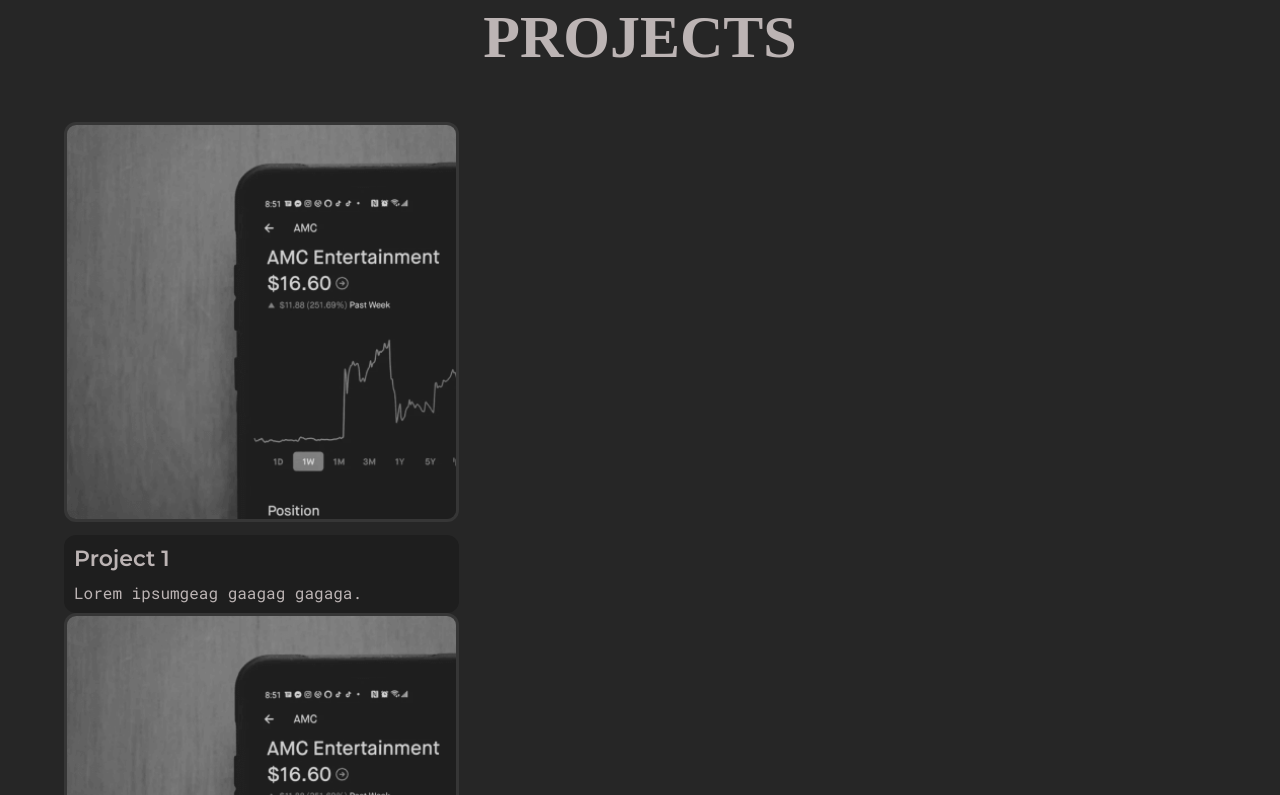
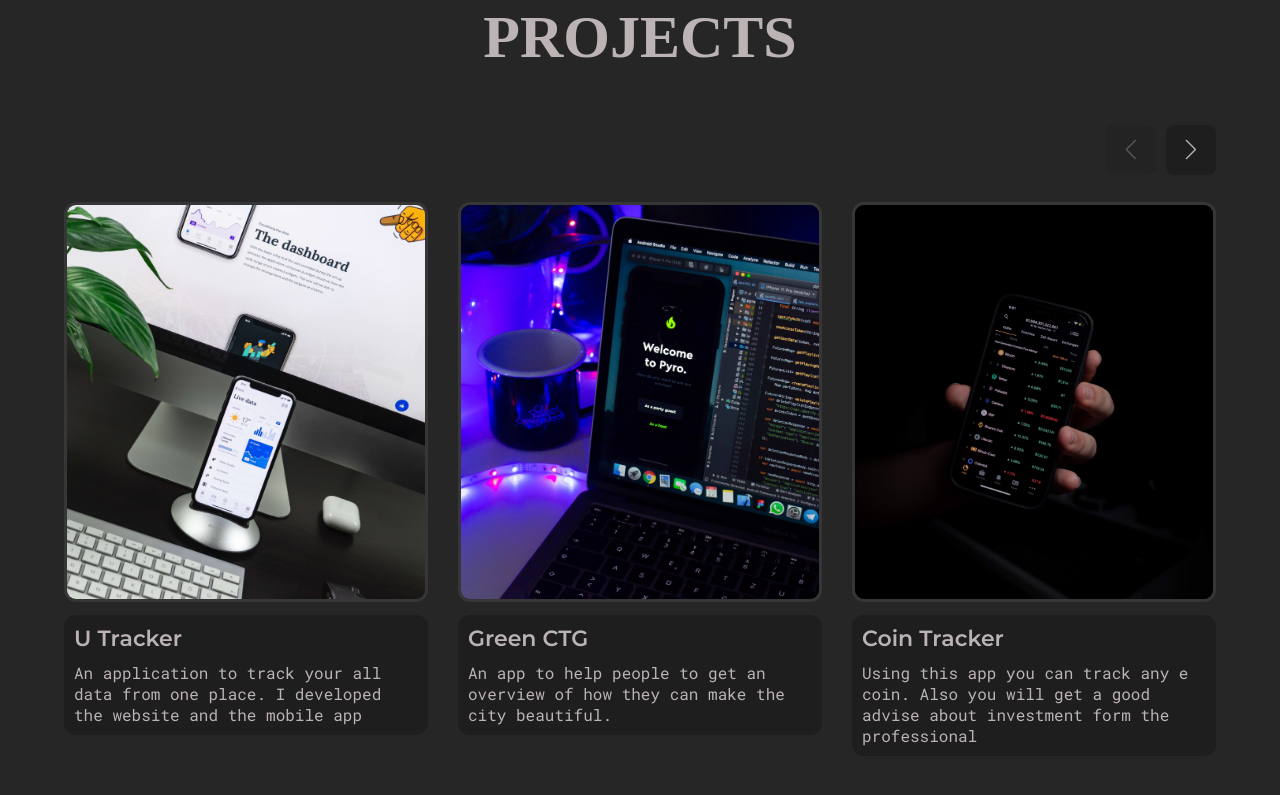
Before and after one commit to Rinzler8806/shane-portfolio2, a React (Create React App) app: page / in a window 1280 px wide. Shown: the part 2365-3160 px from the top of the page. Built offline with nearby package versions, Linux system fonts and the light colour scheme; the HTML template or start-up script is replaced by a standard one; a web font is replaced by a local one.

Commit message:
setup and added projects section - added slider for up to 5 projects.

```diff
--- a/src/components/ProjectItem.js
+++ b/src/components/ProjectItem.js
@@ -36,17 +36,21 @@
   }
 `;
 
-export default function ProjectItem() {
+export default function ProjectItem({
+  img = projectImg,
+  title = 'Project Name',
+  desc = 'Lorem ipsumgeag gaagag gagaga.',
+}) {
   return (
     <ProjectItemStyles>
       <Link to="/projects" className="projectItem__img">
-        <img src={projectImg} alt="project img" />
+        <img src={img} alt="project img" />
       </Link>
       <div className="projectItem__info">
         <Link to="#">
-          <h3 className="projectItem__title">Project 1</h3>
+          <h3 className="projectItem__title">{title}</h3>
         </Link>
-        <p className="projectItem__desc">Lorem ipsumgeag gaagag gagaga.</p>
+        <p className="projectItem__desc">{desc}</p>
       </div>
     </ProjectItemStyles>
   );
--- a/src/components/ProjectsSection.js
+++ b/src/components/ProjectsSection.js
@@ -1,9 +1,13 @@
 import React from 'react';
-import { Swiper } from 'swiper/react';
+import { Swiper, SwiperSlide } from 'swiper/react';
+import SwiperCore, { Navigation } from 'swiper';
 import styled from 'styled-components';
 import SectionTitle from './SectionTitle';
 import projects from '../assets/data/projects';
 import ProjectItem from './ProjectItem';
+import 'swiper/swiper-bundle.min.css';
+
+SwiperCore.use([Navigation]);
 
 const ProjectSectionStyle = styled.div`
   padding: 10rem 0;
@@ -11,6 +15,43 @@
     display: flex;
     gap: 3rem;
     margin-top: 5rem;
+  }
+  .swiper-container {
+    padding-top: 8rem;
+    max-width: 100%;
+  }
+  .swiper-button-prev,
+  .swiper-button-next {
+    position: absolute;
+    height: 50px;
+    width: 50px;
+    background-color: var(--deep-dark);
+    z-index: 10;
+    right: 60px;
+    left: auto;
+    top: 0;
+    transform: translateY(50%);
+    color: var(--gray-1);
+    border-radius: 8px;
+  }
+  .swiper-button-next {
+    right: 0;
+  }
+  .swiper-button-prev::after,
+  .swiper-button-next::after {
+    font-size: 2rem;
+  }
+  @media only screen and (max-width: 768px) {
+    .projects__allItems {
+      flex-direction: column;
+      max-width: 400px;
+      margin: 0 auto;
+      margin-top: 7rem;
+      gap: 5rem;
+      .projectItem__img {
+        width: 100%;
+      }
+    }
   }
 `;
 
@@ -20,10 +61,36 @@
       <div className="container">
         <SectionTitle heading="Projects" subheading="some of my recent works" />
         <div className="projects__allItems">
-          <Swiper>
+          <Swiper
+            spaceBetween={30}
+            slidesPerView={1}
+            navigation
+            breakpoints={{
+              // when a window width is >= 640px
+              640: {
+                slidesPerView: 1,
+              },
+              // when a window width is >= 768px
+              768: {
+                slidesPerView: 2,
+              },
+              // when window width is >= 1200px
+              1200: {
+                slidesPerView: 3,
+              },
+            }}
+          >
             {projects.map((project, index) => {
               if (index >= 5) return;
-              return <ProjectItem />;
+              return (
+                <SwiperSlide key={project.id}>
+                  <ProjectItem
+                    title={project.name}
+                    img={project.img}
+                    desc={project.desc}
+                  />
+                </SwiperSlide>
+              );
             })}
           </Swiper>
         </div>
```
